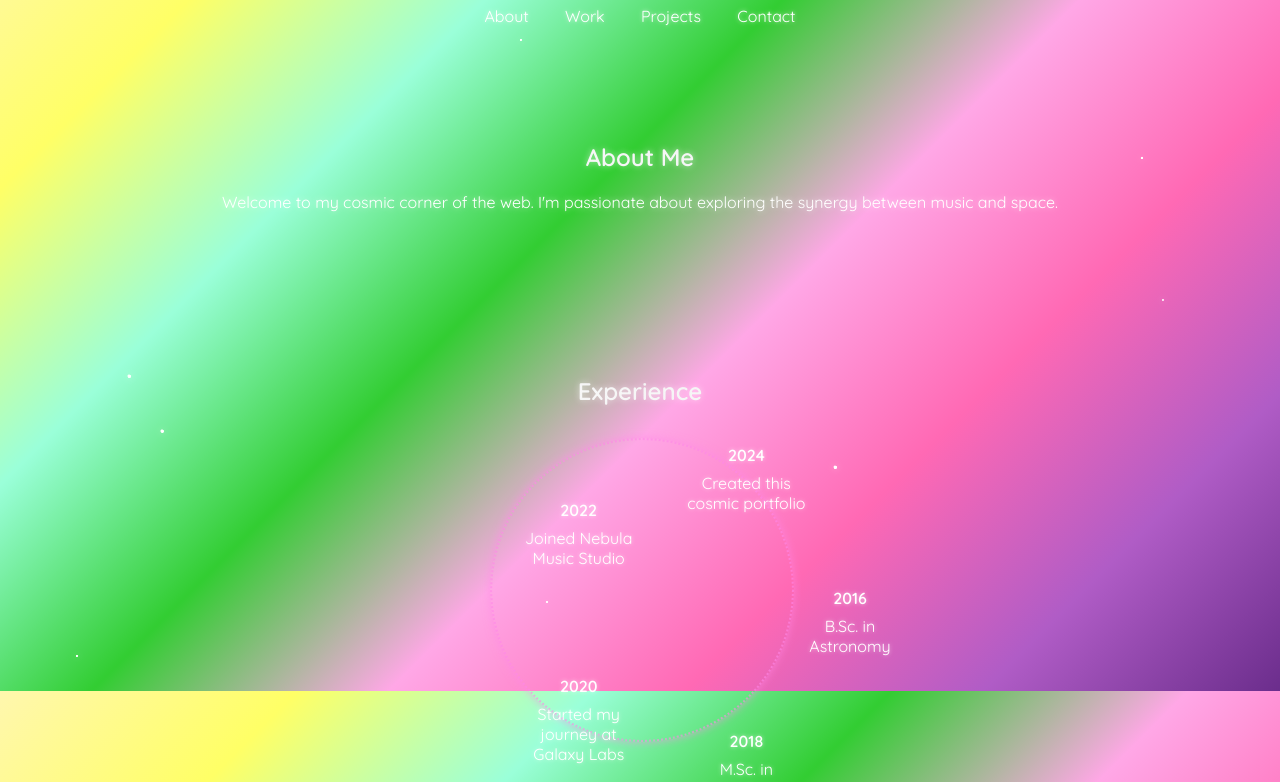
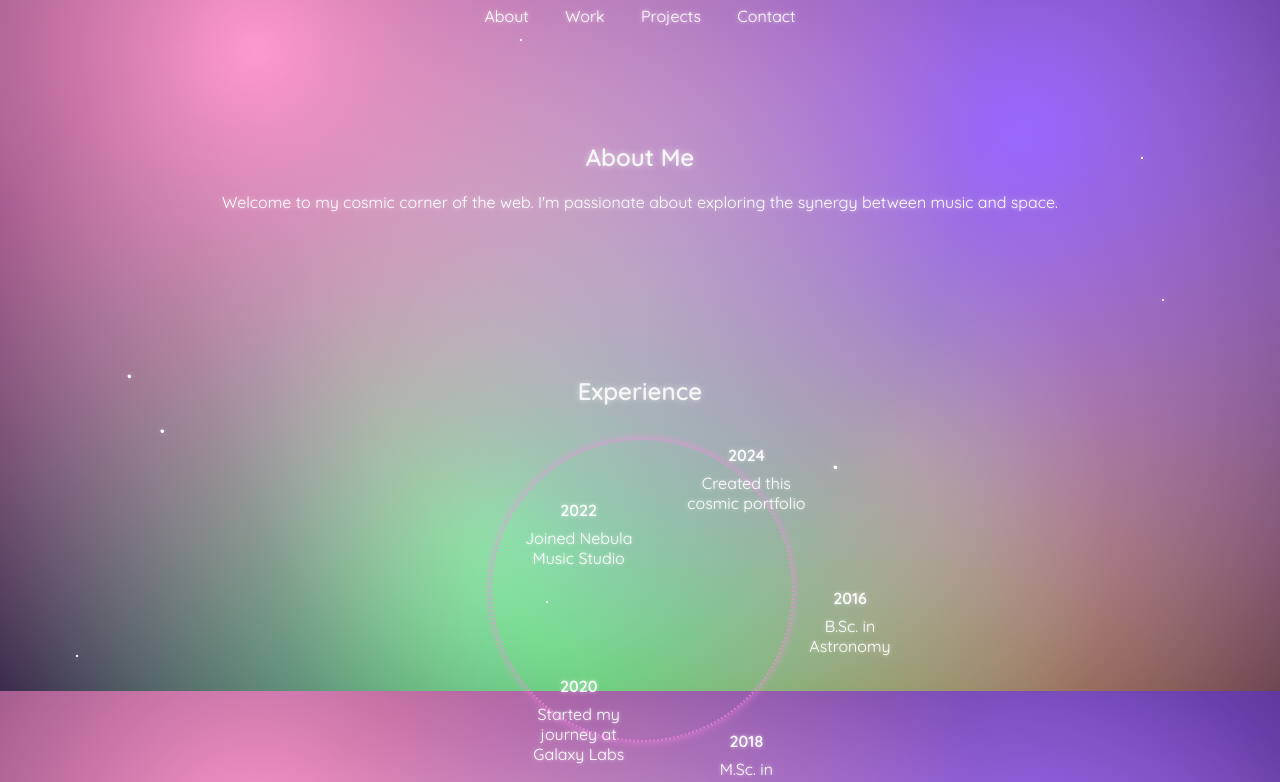
Before and after one commit to ruchikashukla1/ruchikashukla1.github.io, a plain HTML site: page index.html in a window 1280 px wide. Shown: the part 109-891 px from the top of the page. Drawn offline with Linux system fonts and the light colour scheme.

Commit message:
Make nebula background static

```diff
--- a/style.css
+++ b/style.css
@@ -3,20 +3,15 @@ body {
   font-family: 'Quicksand', sans-serif;
   color: #fff;
   text-shadow: 0 0 6px rgba(255, 255, 255, 0.6);
-  background: linear-gradient(
-      -45deg,
-      #6b2d8c,
-      #b05cc6,
-      #ff69b4,
-      #ffa7e6,
-      #32cd32,
-      #9affd9,
-      #ffff66,
-      #fff7ae
-    );
-  background-size: 400% 400%;
+  background:
+    radial-gradient(circle at 20% 20%, #ff99cc, transparent 60%),
+    radial-gradient(circle at 80% 30%, #9966ff, transparent 60%),
+    radial-gradient(circle at 40% 80%, #66ff99, transparent 60%),
+    radial-gradient(circle at 70% 70%, #ffcc33, transparent 60%),
+    radial-gradient(circle at 50% 50%, #6699ff, #2b0a3d 60%);
+  background-color: #2b0a3d;
+  background-repeat: no-repeat;
   background-attachment: fixed;
-  animation: nebula-swirl 80s linear infinite;
 
   overflow-x: hidden;
 }
@@ -187,9 +182,3 @@ nav a {
   from { transform: rotate(0deg); }
   to { transform: rotate(360deg); }
 }
-
-@keyframes nebula-swirl {
-  0% { background-position: 0% 0%; }
-  50% { background-position: 100% 100%; }
-  100% { background-position: 0% 0%; }
-}
```
